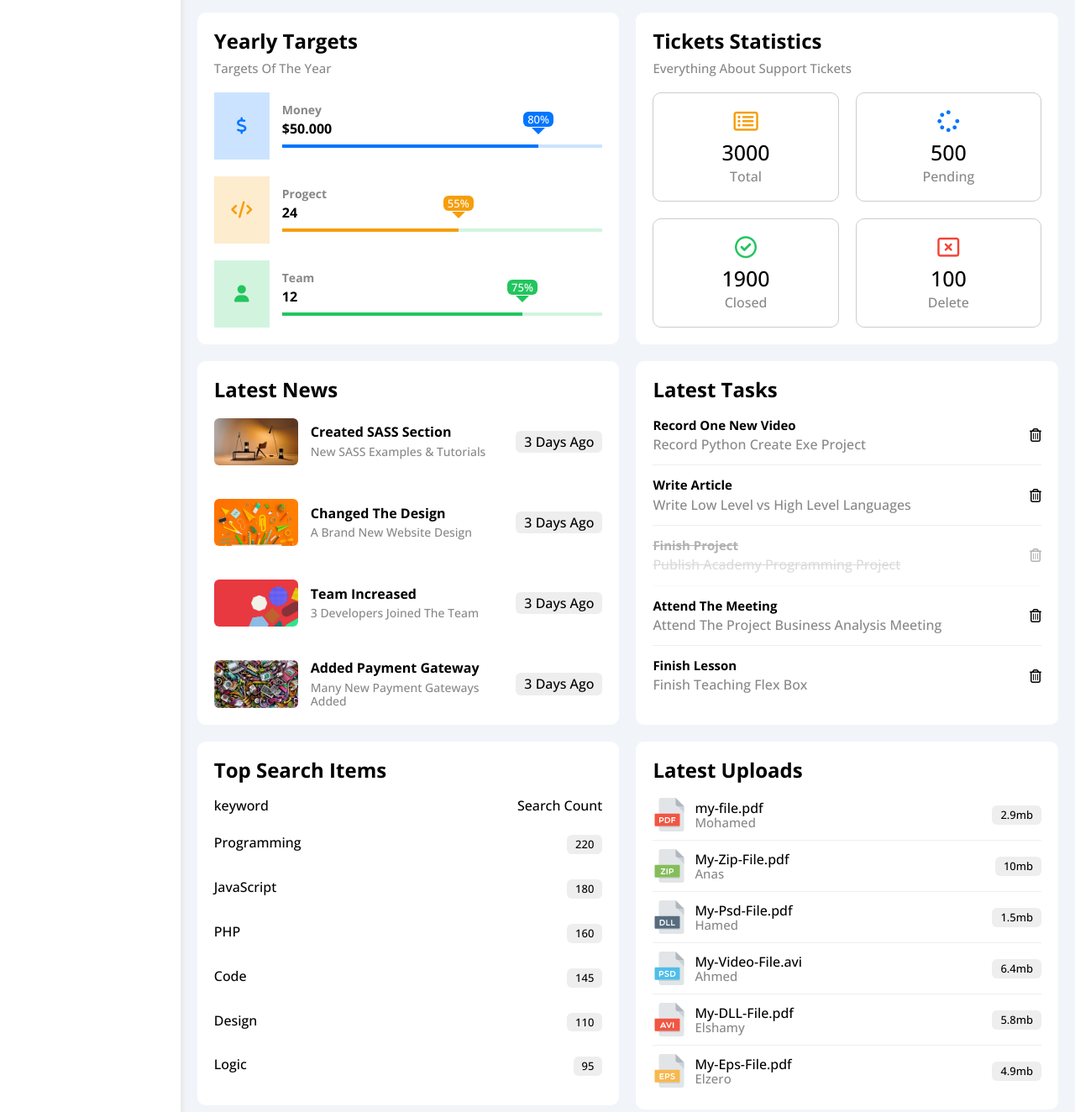
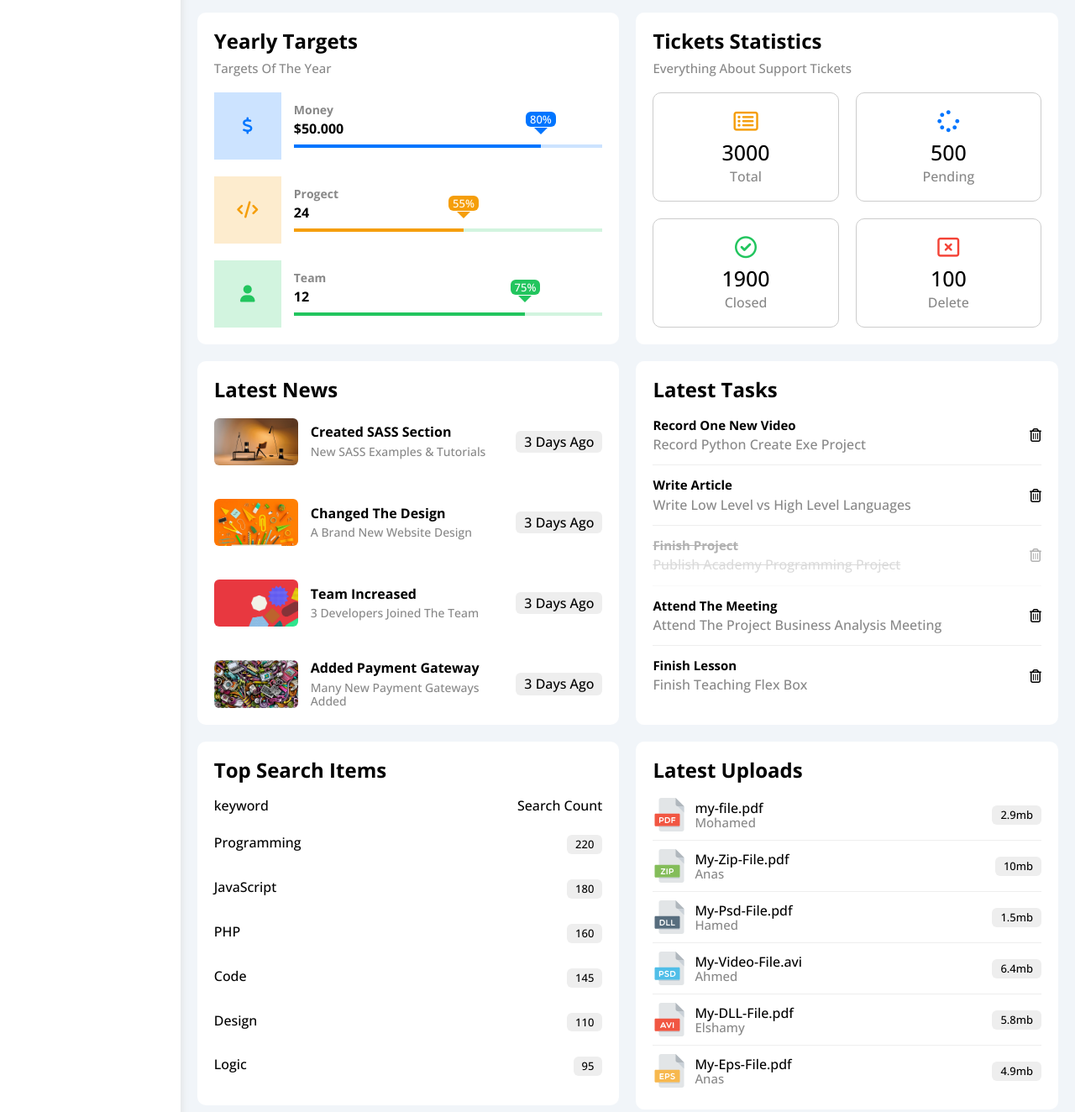
Before and after one commit to Mohamed-anas-hamed-elshamy/Dashboard, a plain HTML site: page index.html in a window 1280 px wide. Shown: the part 560-1884 px from the top of the page at 84% size. Drawn offline with nearby package versions, Linux system fonts and the light colour scheme.

Commit message:
modification

```diff
--- a/index.html
+++ b/index.html
@@ -183,7 +183,7 @@
               <div class="icon center-flex bg-blue">
                 <i class="fa-solid fa-dollar-sign fa-lg c-blue"></i>
               </div>
-              <div class="details w-full">
+              <div class="details flex-1">
                 <h3 class="c-grey fs-14 mt-0 mb-0">Money</h3>
                 <p class="fw-bold mt-5 mb-10">$50.000</p>
                 <div class="grogress bg-blue">
@@ -197,7 +197,7 @@
               <div class="icon center-flex bg-orange">
                 <i class="fa-solid fa-code fa-lg c-orange"></i>
               </div>
-              <div class="details w-full">
+              <div class="details flex-1">
                 <h3 class="c-grey fs-14 mt-0 mb-0">Progect</h3>
                 <p class="fw-bold mt-5 mb-10">24</p>
                 <div class="grogress bg-orange">
@@ -211,7 +211,7 @@
               <div class="icon center-flex bg-green">
                 <i class="fa-solid fa-user fa-lg c-green"></i>
               </div>
-              <div class="details w-full">
+              <div class="details flex-1">
                 <h3 class="c-grey fs-14 mt-0 mb-0">Team</h3>
                 <p class="fw-bold mt-5 mb-10">12</p>
                 <div class="grogress bg-green">
@@ -427,7 +427,7 @@
                 <img class="mr-10" src="imgs/eps.svg" alt="" />
                 <div class="flex-1">
                   <div>My-Eps-File.pdf</div>
-                  <div class="fs-15 c-grey">Elzero</div>
+                  <div class="fs-15 c-grey">Anas</div>
                 </div>
                 <div class="bg-eee btn-shape fs-13">4.9mb</div>
               </li>
@@ -605,7 +605,7 @@
                   <!--Row 2-->
                   <td>Mohamed Shop</td>
                   <td>12 Oct 2021</td>
-                  <td>Elzero Company</td>
+                  <td>Anas Company</td>
                   <td>$1500</td>
                   <td>
                     <img src="imgs/team-02.png" alt="" /><img
```
